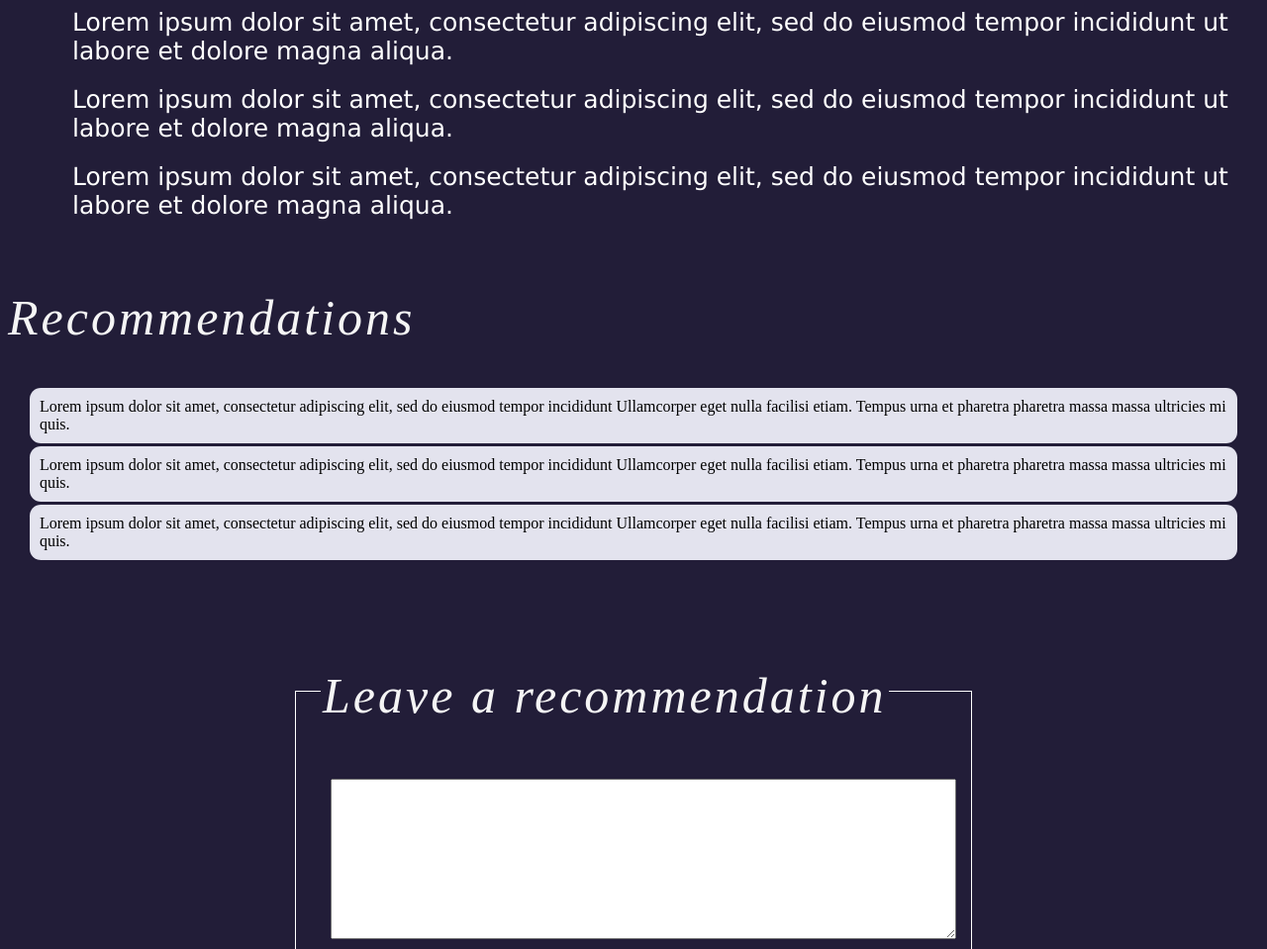
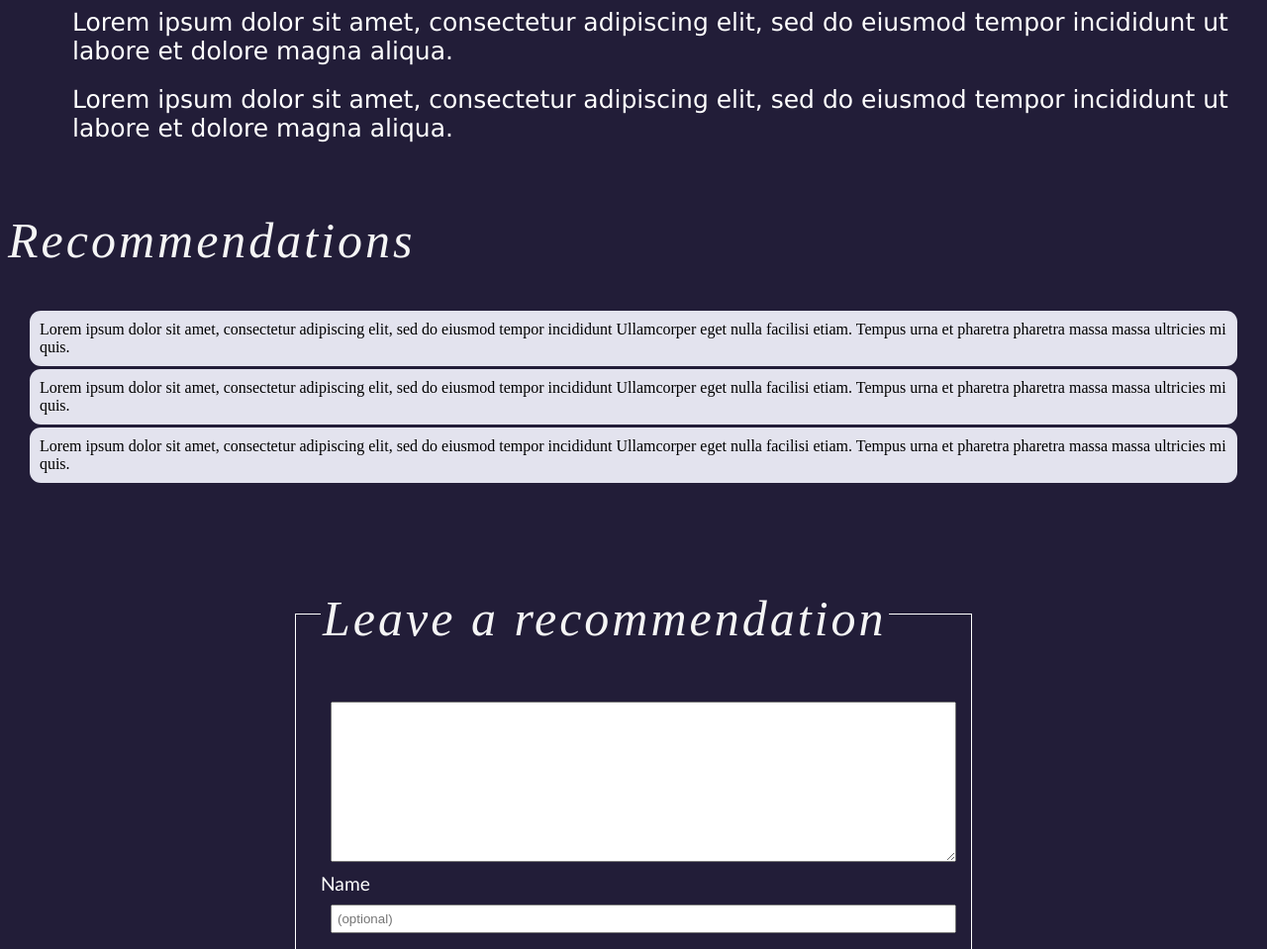
Before and after one commit to lauvshree/LavNinja, a plain HTML site: page index.html in a window 1280 px wide. Shown: the part 1976-2935 px from the top of the page at 99% size. Drawn offline with Linux system fonts and the light colour scheme; a web font is replaced by a local one.

Commit message:
Update index.html

```diff
--- a/index.html
+++ b/index.html
@@ -129,9 +129,6 @@
         <li>
           Lorem ipsum dolor sit amet, consectetur adipiscing elit, sed do eiusmod tempor incididunt ut labore et dolore magna aliqua.
         </li>
-        <li>
-          Lorem ipsum dolor sit amet, consectetur adipiscing elit, sed do eiusmod tempor incididunt ut labore et dolore magna aliqua.
-        </li>
       </ul>
     </div>
   </article>
```
